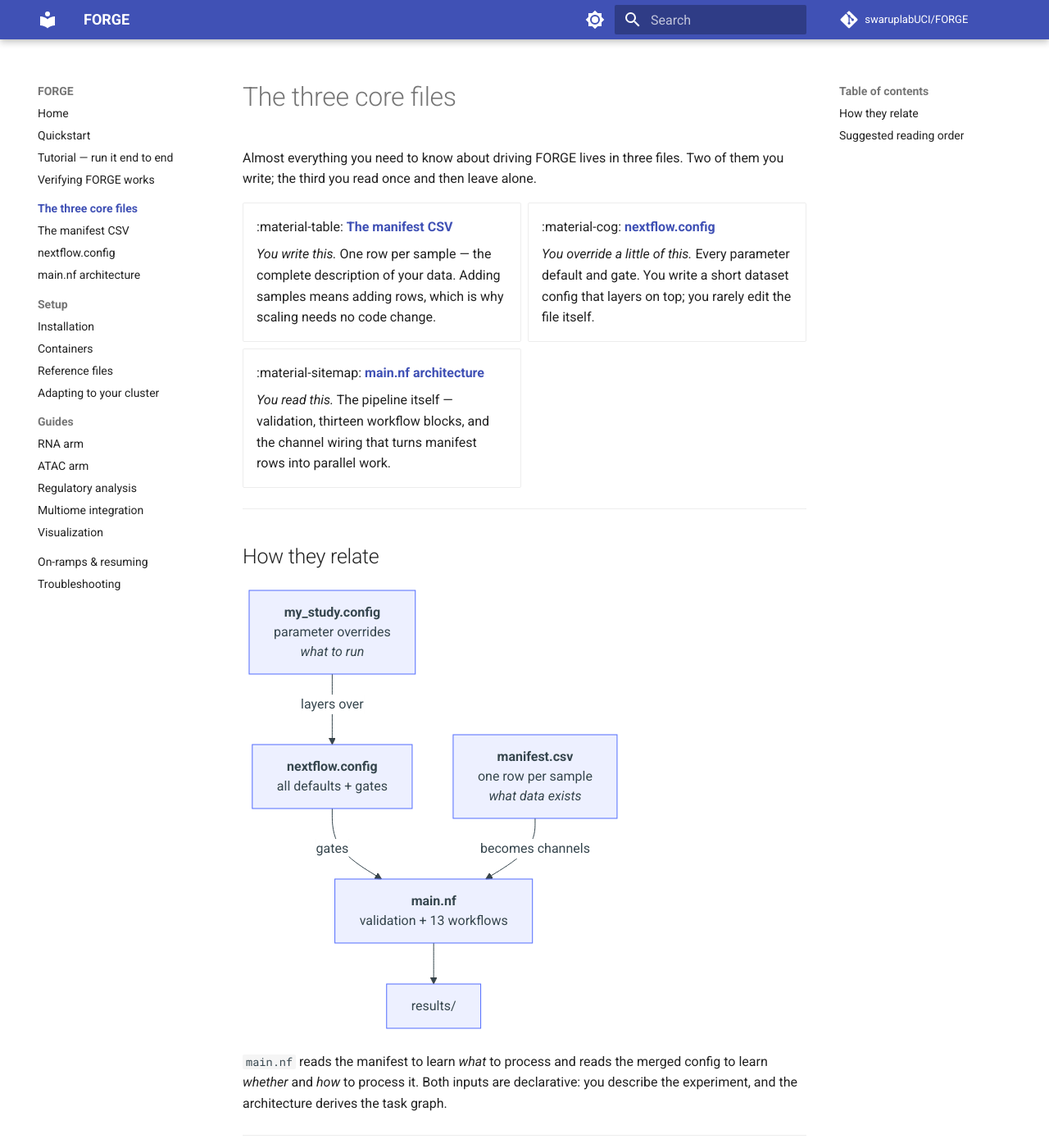
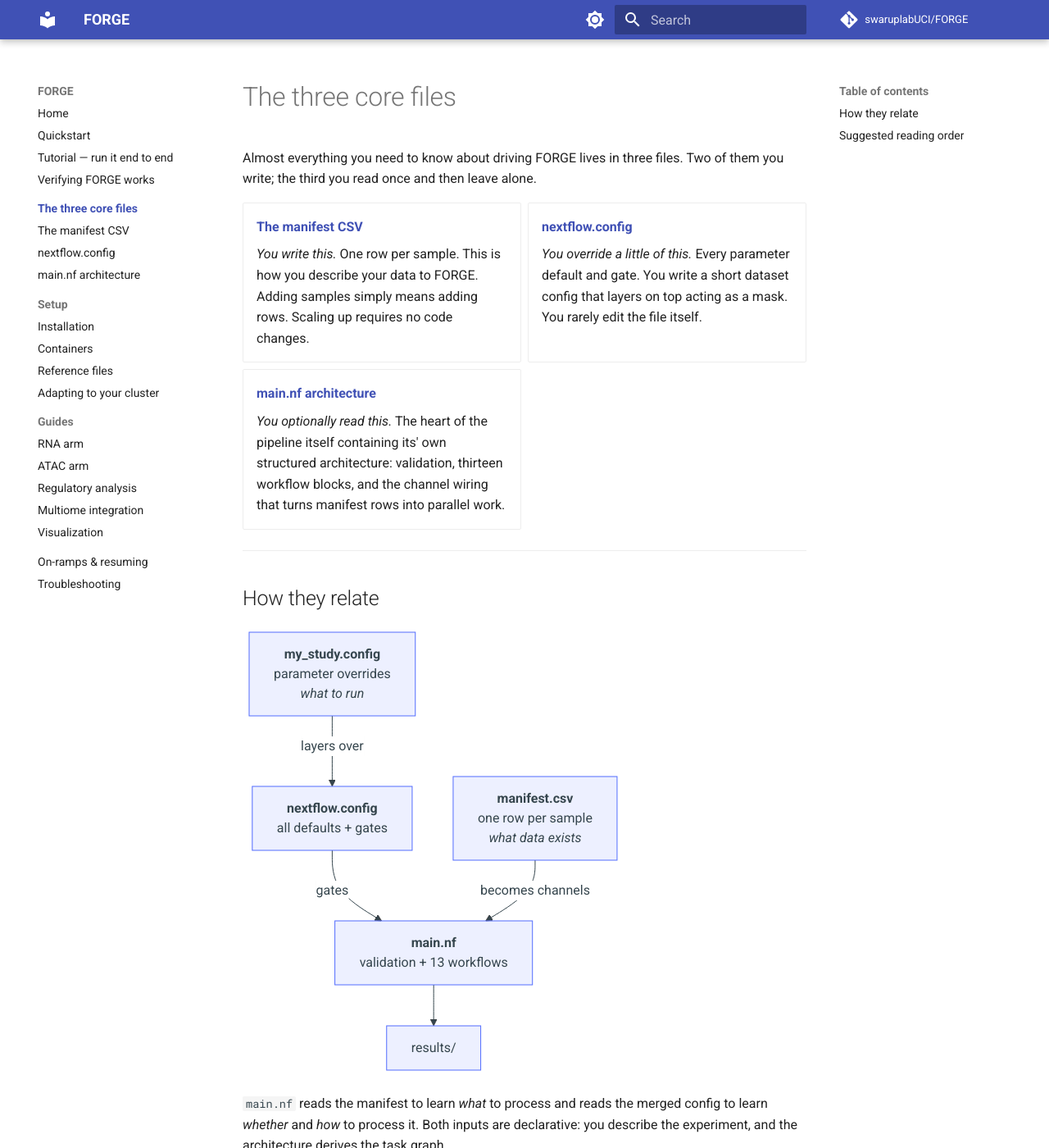
Before and after one commit to swaruplabUCI/FORGE, an MkDocs documentation site: the page built from docs/core/index.md, in a window 1280 px wide and 1400 px high. Shown: the whole window at 82% size. Built offline with MkDocs 1.6.1 and Material for MkDocs 9.7.7, drawn with Linux system fonts in a browser that asks for light colours; comment, search, counter and statistics services are not loaded; some of the changed text lies outside the part shown.

Commit message:
Update index.md

```diff
--- a/docs/core/index.md
+++ b/docs/core/index.md
@@ -5,19 +5,19 @@ of them you write; the third you read once and then leave alone.
 
 <div class="grid cards" markdown>
 
--   :material-table: **[The manifest CSV](manifest.md)**
+- **[The manifest CSV](manifest.md)**
 
-    *You write this.* One row per sample — the complete description of your data.
-    Adding samples means adding rows, which is why scaling needs no code change.
+    *You write this.* One row per sample. This is how you describe your data to FORGE.
+    Adding samples simply means adding rows. Scaling up requires no code changes.
 
--   :material-cog: **[nextflow.config](config.md)**
+-  **[nextflow.config](config.md)**
 
     *You override a little of this.* Every parameter default and gate. You write a
-    short dataset config that layers on top; you rarely edit the file itself.
+    short dataset config that layers on top acting as a mask. You rarely edit the file itself.
 
--   :material-sitemap: **[main.nf architecture](architecture.md)**
+- **[main.nf architecture](architecture.md)**
 
-    *You read this.* The pipeline itself — validation, thirteen workflow blocks,
+    *You optionally read this.* The heart of the pipeline itself containing its' own structured architecture: validation, thirteen workflow blocks,
     and the channel wiring that turns manifest rows into parallel work.
 
 </div>
@@ -47,14 +47,12 @@ you describe the experiment, and the architecture derives the task graph.
 
 ## Suggested reading order
 
-1. **[The manifest CSV](manifest.md)** — start here. It is the shortest and the
-   most likely place to make a mistake that costs you a run.
+1. **[The manifest CSV](manifest.md)** — start here. It is the shortest and easiest place to make a formatting mistake.
 2. **[nextflow.config](config.md)** — learn the layering rules and the two
-   conventions that explain most defaults, then skim the block reference.
-3. **[main.nf architecture](architecture.md)** — read once for the shape. Return
-   to it when you want to know *why* a stage did or did not run.
+   conventions that explain most defaults. Skim the block reference.
+3. **[main.nf architecture](architecture.md)** — Skim through this on your first pass. Return to it if you get stuck troubleshooting something and/or you want to know *why* a stage did or did not run.
 
-Then confirm your understanding cheaply: a
-[pre-flight run](../verification.md#tier-1-pre-flight-and-dag-construction) validates a
-manifest and config together — and constructs the whole process graph — in about
-fifteen seconds, with no containers and no GPU.
+Then confirm your understanding.
+A
+[pre-flight run](../verification.md#tier-1-pre-flight-and-dag-construction) is quick, computationally inexpensive, and validates a
+manifest and config together. You'll even see the constructed process graph.
```
